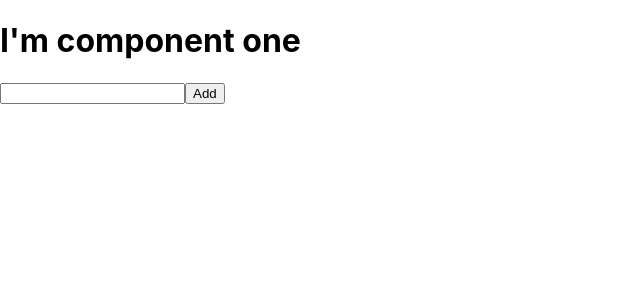
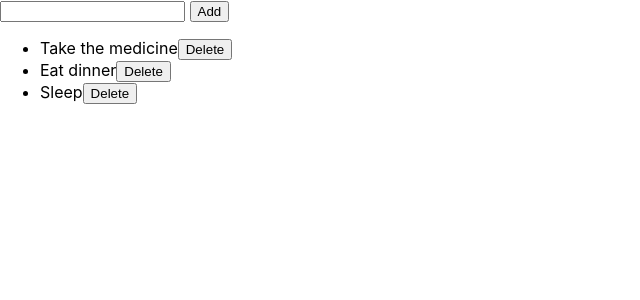
Before and after one commit to palak1101/React-FSWD, a React (Create React App) app in the folder myapp/: page / in a window 1280 px wide. Shown: the top 300 px of the page, without its empty margins (0-640 px from the left). Built offline with nearby package versions, Linux system fonts and the light colour scheme; the HTML template or start-up script is replaced by a standard one.

Commit message:
todo with redux

```diff
--- a/myapp/package.json
+++ b/myapp/package.json
@@ -12,6 +12,7 @@
     "react-scripts": "4.0.3",
     "redux": "^4.1.2",
     "redux-devtools-extension": "^2.13.9",
+    "uuid": "^8.3.2",
     "web-vitals": "^1.1.2"
   },
   "scripts": {
--- a/myapp/src/App.js
+++ b/myapp/src/App.js
@@ -1,12 +1,10 @@
-
-import One from './components/One';
-
+import List from './components/List';
 
 const App = () =>  {
 
   return (
     <div className="App">
-      <One />
+      <List />
     </div>
   );
 
--- /dev/null
+++ b/myapp/src/components/AddItem.js
@@ -0,0 +1,34 @@
+import {useState} from 'react';
+import {useDispatch} from 'react-redux';
+import {v4 as uuidv4} from 'uuid';
+
+
+function AddItem() {
+
+    const [item, setItem] = useState('')
+    const dispatch = useDispatch()
+
+
+
+    const addTask = () => {
+        console.log(item)
+        const action = {
+            type: "ADD_ITEM",
+            payload: {
+                id: uuidv4(),
+                text: item
+            }
+        }
+
+        dispatch(action)
+    }
+
+
+    return (
+        <div>
+            <input onChange={(e) => { setItem(e.target.value) }}type="text" /> <button onClick={addTask}>Add</button>
+        </div>
+    )
+}
+
+export default AddItem;
--- /dev/null
+++ b/myapp/src/components/List.js
@@ -0,0 +1,34 @@
+import { useSelector, useDispatch } from 'react-redux';
+import AddItem from './AddItem';
+
+function List() {
+
+    const items = useSelector(state => state)
+    console.log(items)
+    const dispatch = useDispatch()
+
+    const handleDelete = (id) => {
+        //console.log(id)
+        const action = {
+            type: "DELETE_ITEM",
+            payload: id
+        }
+
+        dispatch(action)
+    }
+
+    return (
+        <div>
+            <AddItem />
+            <ul>
+                {
+                    items.map(item => <><li>{item.text}<button onClick={() => {
+                        handleDelete(item.id)
+                    }}>Delete</button></li></>)
+                }
+            </ul>
+        </div>
+    )
+}
+
+export default List;
--- a/myapp/src/components/One.js
+++ /dev/null
@@ -1,15 +0,0 @@
-import Two from './Two';
-
-const One = () =>  {
-
-
-    return (
-      <div>
-         <h1>I'm component one</h1>
-         <Two />
-      </div>
-    );
-
-  }
-
-  export default One;
--- a/myapp/src/components/Two.js
+++ /dev/null
@@ -1,30 +0,0 @@
-import { useSelector, useDispatch } from "react-redux";
-import { useState } from "react";
-
-const Two = () =>  {
-
-    const [product, setproduct] = useState('')
-    //const state = useSelector(state => state.products)
-    const dispatch = useDispatch()
-
-    const handleSubmit = () => {
-      const action = {
-        type: "ADD_PRODUCT",
-        payload: product
-      }
-
-      dispatch(action)
-    }
-
-
-
-    return (
-      <div>
-         <input onChange={(e) => { setproduct(e.target.value) }} type="text" />
-         <button onClick={handleSubmit}>Add</button>
-      </div>
-    );
-
-  }
-
-  export default Two;
--- a/myapp/src/index.js
+++ b/myapp/src/index.js
@@ -7,7 +7,23 @@
 import {Provider} from 'react-redux';
 import {composeWithDevTools} from 'redux-devtools-extension';
 
-const store = createStore(Reducer, {products: ['iPhone11', 'iPhone12', 'iPhone13'], categories: ['mobile', 'headphones', 'cases']}, composeWithDevTools())
+
+const chores = [
+  {
+    id: 1,
+    text:"Take the medicine"
+  },
+  {
+    id: 2,
+    text:"Eat dinner"
+  },
+  {
+    id: 3,
+    text:"Sleep"
+  }
+]
+
+const store = createStore(Reducer, chores, composeWithDevTools())
 
 ReactDOM.render(
   <React.StrictMode>
--- a/myapp/src/reducer/Reducer.js
+++ b/myapp/src/reducer/Reducer.js
@@ -1,18 +1,12 @@
-// const initialState = [
-//     {password: 'acnikjf'},
-//     {password: 'something'},
-//     {password: 'dnbj56'}
-// ]
-
-
 
 const Reducer = (state = {}, action)=>{
     const {type, payload} = action
     switch (type){
-        case 'ADD_PRODUCT':
-            const {products} = state
-            console.log(action)
-            return {...state, products: [...products, payload]}
+        case 'DELETE_ITEM':
+            return state.filter(item => item.id !== payload)
+
+        case 'ADD_ITEM':
+            return [...state, payload]
 
         default:
             return state
```
Also changed, not shown: myapp/src/HOC/Enhancer.js (deleted, +0 -12 lines), 1 other file (tests, documents, lock files or other folders).
